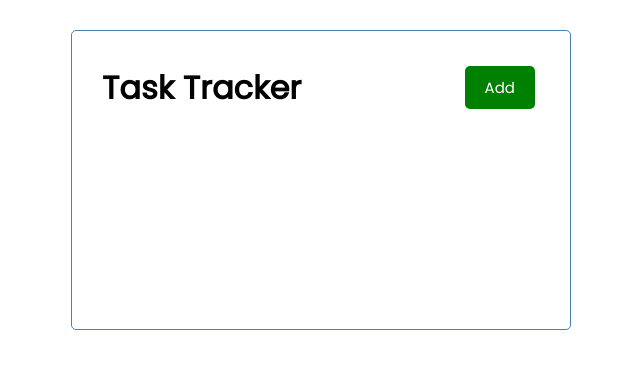
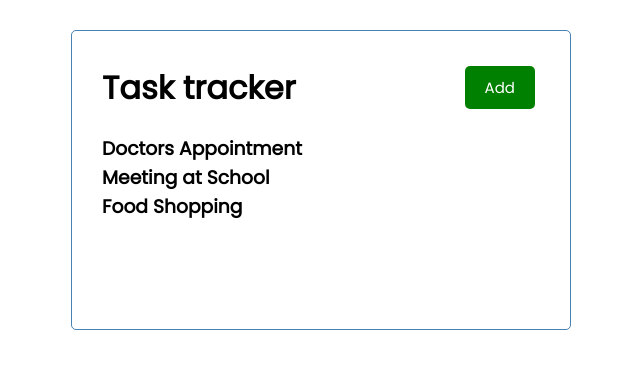
Before and after one commit to Romane71/React-Crash-Course, a React (Create React App) app in the folder react-task-tracker/: page / in a window 1280 px wide. Shown: the top 368 px of the page, without its empty margins (319-959 px from the left). Built offline with nearby package versions, Linux system fonts and the light colour scheme.

Commit message:
adding tasks and looping them with .map

```diff
--- a/react-task-tracker/src/App.js
+++ b/react-task-tracker/src/App.js
@@ -1,11 +1,13 @@
 'use strict'
 
 import Header from './components/Header'
+import Tasks from './components/Tasks'
 
  const App = () => {
  return (
  <div className='container'>
-  <Header title='Task Tracker'/>
+  <Header />
+  <Tasks />
 
   </div>
  )
--- /dev/null
+++ b/react-task-tracker/src/components/Tasks.js
@@ -0,0 +1,31 @@
+const tasks = [
+    {
+        id: 1,
+        text: 'Doctors Appointment',
+        day: 'Feb 5th at 2:30pm',
+        reminder: true,
+    },
+    {
+
+        id: 2,
+        text: 'Meeting at School',
+        day: 'Feb 6th at 1:30pm',
+        reminder: true,
+    },
+    {
+        id: 3,
+        text: 'Food Shopping',
+        day: 'Feb 5th at 2:30pm',
+        reminder: false,
+    }
+]
+
+const Tasks = () => {
+    return (
+        <>
+{tasks.map((task) => (<h3>{task.text}</h3>))}
+        </>
+    )
+}
+
+export default Tasks
```
